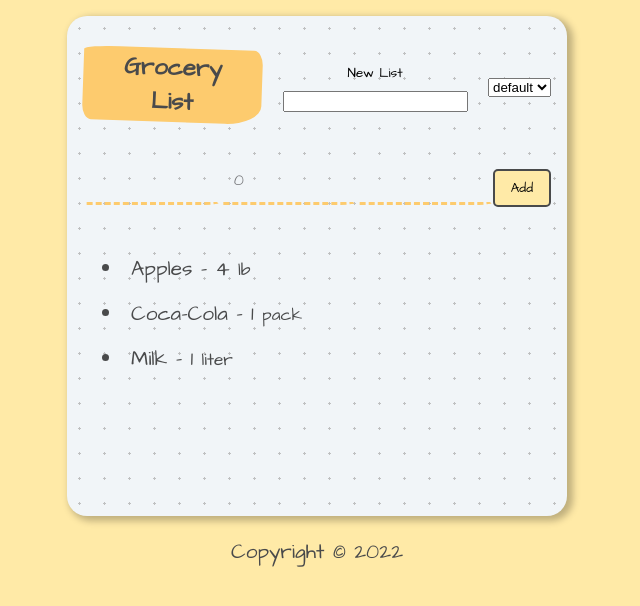
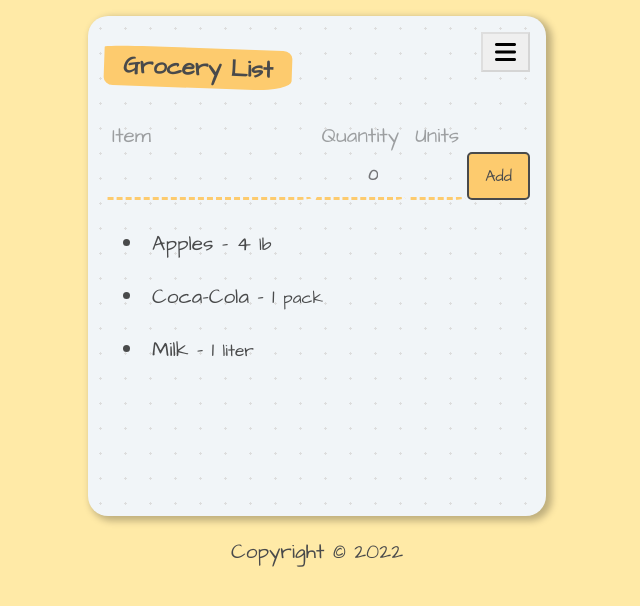
Before and after one commit to liudmylai/react-groceries, a React (Create React App) app: page / in a window 1280 px wide. Shown: the top 606 px of the page, without its empty margins (323-963 px from the left). Built offline with nearby package versions, Linux system fonts and the light colour scheme.

Commit message:
updated styles and logic

```diff
--- a/public/index.html
+++ b/public/index.html
@@ -11,6 +11,9 @@
     />
 
     <title>React Groceries</title>
+    <!-- Font Awesome -->
+    <script src="https://kit.fontawesome.com/c8db5b8994.js" crossorigin="anonymous"></script>
+
   </head>
   <body>
     <noscript>You need to enable JavaScript to run this app.</noscript>
--- a/src/App.css
+++ b/src/App.css
@@ -15,25 +15,28 @@ body {
 }
 
 .container {
+  position: relative;
   width: 100%;
   height: auto;
   min-height: 500px;
   max-width: 500px;
   min-width: 250px;
   background: #f1f5f8;
-  background-image: radial-gradient(#bfc0c1 7.2%, transparent 0);
+  background-image: radial-gradient(#ddd 7.2%, transparent 0);
   background-size: 25px 25px;
   border-radius: 20px;
   box-shadow: 4px 3px 7px 2px #00000040;
   padding: 1rem;
   box-sizing: border-box;
 }
+
 .heading {
   display: flex;
   align-items: center;
-  justify-content: center;
+  justify-content:space-between;
   margin-bottom: 1rem;
 }
+
 .heading h1 {
   transform: rotate(2deg);
   padding: 0.2rem 1.2rem;
@@ -42,13 +45,101 @@ body {
   font-size: 1.5rem;
 }
 
+.overlay {
+  background-color: rgba(100,100,100,.8);
+  position: absolute;
+  top: 0;
+  bottom: 0;
+  right: 0;
+  left: 0;
+  border-radius: 20px;
+  z-index: 1;
+  display: none;
+}
+
+.toggler {
+  cursor: pointer;
+  position: absolute;
+  top: 1rem;
+  right: 1rem;
+  padding: 0.35rem 0.75rem;
+  border-color: rgba(0,0,0,.1);
+  z-index: 3;
+}
+
+.toggler span {
+  font-size: 1.5rem;
+  line-height: 1.5rem;
+}
+
+.toggler-collapse {
+  position: absolute;
+  top: 0;
+  bottom: 0;
+  right: 0;
+  min-width: 50%;
+  background-color: #fff;
+  padding: 3.5rem 1rem 1rem;
+  display: flex;
+  flex-direction: column;
+  gap: 0.5rem;
+  border-radius: 20px;
+  z-index: 2;
+  overflow-y: auto;
+  display: none;
+}
+
+.toggler-collapse ul {
+  list-style: none;
+  margin: 0;
+  padding: 0;
+  border-bottom: 2px solid #ddd;
+}
+
+.toggler-collapse li:hover,
+.toggler-collapse li.active {
+  color: #fdcb6e;
+}
+
+.has-validation {
+  position: relative;
+  display: flex;
+  flex-wrap: wrap;
+  align-items: stretch;
+  width: 100%;
+}
+
+.error {
+  position: absolute;
+  top: 100%;
+  z-index: 5;
+  display: none;
+  max-width: 100%;
+  padding: 0.25rem 0.5rem;
+  margin-top: 0.1rem;
+  font-size: .875rem;
+  color: #fff;
+  background-color: rgba(220,53,69,.9);
+  border-radius: 0.25rem;
+}
+
+.toggler-collapse input {
+  height: 30px;
+  padding: 5px 10px;
+  font-size: 12px;
+  line-height: 1.5;
+  border-radius: 3px;
+  flex: 1;
+}
+
 .form {
   display: flex;
   align-items: stretch;
+  justify-content: space-between;
   width: 100%;
 }
 .form input {
-  /* box-sizing: border-box; */
+  box-sizing: border-box;
   background-color: transparent;
   padding: 0.7rem;
   border-bottom-right-radius: 15px 3px;
@@ -58,55 +149,119 @@ body {
   font-family: "Architects Daughter", cursive;
   font-size: 1rem;
   color: hsla(260, 2%, 25%, 0.7);
-  /* width: max-content;
-  min-width: 0; */
-  margin-bottom: 20px;
-    flex: 1 1 auto;
-    width: 1%;
-    min-width: 0;
-}
-
-button {
-  padding: 0;
-  border: none;
-  font-family: "Architects Daughter", cursive;
-  text-decoration: none;
-  padding-bottom: 3px;
-  border-radius: 5px;
-  background-color: transparent;
-}
-button span {
-  background: #ffeaa7;
-  display: block;
-  padding: 0.5rem 1rem;
-  border-radius: 5px;
-  border: 2px solid hsl(198, 1%, 29%);
 }
 
 .item {
   position: relative;
+  display: flex;
+  flex-wrap: nowrap
 }
 
 li {
   cursor: pointer;
   text-align: left;
-  position: relative;
   padding: 0.5rem;
+  flex: 1;
 }
 
-li:hover {
-  /* background: #ddd; */
-}
 .close {
   cursor: pointer;
-  position: absolute;
-  right: 0;
-  top: 0;
-  padding: 0.5rem;
-  opacity: 0;
+  padding: calc(0.75rem - 4px) 0.75rem;
+  margin: 0.5rem;
+  display: inline-block;
+  font-weight: 400;
+  text-align: center;
+  white-space: nowrap;
+  user-select: none;
+  font-size: 1rem;
+  line-height: 1;
+  border-radius: 0.25rem;
+  transition: color .15s ease-in-out,background-color .15s ease-in-out,border-color .15s ease-in-out,box-shadow .15s ease-in-out;
+
+  color: #dc3545;
+  background-color: transparent;
+  background-image: none;
+  border: 2px solid #dc3545;
+
+  visibility: hidden;
 }
 
 .item:hover .close {
-  opacity: 1;
-  background-color: #ffeaa7;
+  visibility: visible;
 }
+
+.close:hover {
+  color: #fff;
+  background-color: #dc3545;
+}
+
+.input {
+  display: flex;
+  flex-direction: column;
+  align-items: flex-start;
+}
+
+.input > * {
+  padding: 0px 0.5rem;
+}
+
+.input label {
+  opacity: 0.5;
+}
+
+.input input {
+  font-weight: bold;
+  width: 100%;
+}
+
+.input [type="number"] {
+  text-align: right;
+}
+
+.flex {
+  flex: 1;
+}
+
+.autosized {
+  position: relative;
+  /* Have some width if the input is empty */
+  min-width: 1rem;
+  /* Adjust size to match the span */
+  width: min-content;
+}
+
+.autosized span {
+  visibility: hidden;
+  height: 0;
+  /* Prevent the span from wrapping the text when input value has multiple words, or collapsing multiple spaces into one */
+  white-space: pre;
+}
+
+.autosized input {
+    position: absolute;
+    left: 0;
+    bottom: 0;
+}
+
+.button {
+  cursor: pointer;
+  display: flex;
+  align-items: flex-end;
+  padding: 0;
+  font-family: "Architects Daughter", cursive;
+  font-size: 1rem;
+  border: none;
+}
+
+.button span {
+  background: #fdcb6e;
+  display: block;
+  padding: 0.7rem 1rem;
+  border-radius: 5px;
+  border: 2px solid hsl(198, 1%, 29%);
+  width: 100%;
+}
+
+.button:hover span {
+  background: #ffeaa7;
+}
--- a/src/components/Form.js
+++ b/src/components/Form.js
@@ -14,6 +14,7 @@ class Form extends Component {
             isPurchased: false
         }
     }
+
     // update the value and set it as the current value of 'grocery'
     handleChange = (event) => {
         let { id, value } = event.target;
@@ -27,6 +28,7 @@ class Form extends Component {
         }
         this.setState(prevState => ({ ...prevState, [id]: value }));
     }
+
     // add a new item to the list when user clicks on 'Add' button
     handleClick = (event) => {
         this.props.addItem(this.state);
@@ -41,27 +43,38 @@ class Form extends Component {
     render() {
         return (
             <div className="form">
+                <div className="input flex">
+                    <label htmlFor="item">Item</label>
                     <input
                         id="item"
                         onChange={this.handleChange}
                         value={this.state.item}
                         type="text"
                     />
+                </div>
+                <div className="input autosized">
+                    <label htmlFor="quantity">Quantity</label>
                     <input
                         id="quantity"
                         onChange={this.handleChange}
                         value={this.state.quantity}
                         type="number"
                     />
+                    <span>{this.state.quantity}</span>
+                </div>
+                <div className="input autosized">
+                    <label htmlFor="units">Units</label>
                     <input
                         id="units"
                         onChange={this.handleChange}
                         value={this.state.units}
                         type="text"
                     />
-                <button onClick={this.handleClick}>
+                    <span>{this.state.units}</span>
+                </div>
+                <div className="button" onClick={this.handleClick}>
                     <span>Add</span>
-                </button>
+                </div>
             </div>
         );
     }
--- a/src/components/Header.js
+++ b/src/components/Header.js
@@ -2,27 +2,17 @@
  *  Class Component
  */
 import { Component } from "react";
-import ListSelector from "./ListSelector";
-import ListForm from "./ListForm";
 
 class Header extends Component {
     render() {
         return (
             <div className="heading">
                 <h1>Grocery List</h1>
-                <ListForm
-                    lists={this.props.lists}
-                    addList={this.props.addList}
-                />
-                <ListSelector
-                    currentList={this.props.currentList}
-                    lists={this.props.lists}
-                    selectList={this.props.selectList}
-                />
             </div>
         );
     }
 }
+
 export default Header;
 
 
--- a/src/components/Layout.js
+++ b/src/components/Layout.js
@@ -7,6 +7,7 @@ import Header from "./Header";
 import Main from "./Main";
 import Footer from "./Footer";
 import Form from "./Form";
+import Menu from "./Menu";
 
 class Layout extends Component {
     constructor(props) {
@@ -21,6 +22,7 @@ class Layout extends Component {
             ]
         };
     }
+
     // add a new grocery list
     addList = (newList) => {
         this.setState(prevState => ({
@@ -88,12 +90,13 @@ class Layout extends Component {
         return (
             <>
                 <div className="container">
-                    <Header
+                    <Menu
                         currentList={this.state.currentList}
                         lists={this.state.lists}
                         addList={this.addList}
                         selectList={this.selectList}
                     />
+                    <Header />
                     <Form
                         addItem={this.addItem}
                     />
--- a/src/components/ListForm.js
+++ b/src/components/ListForm.js
@@ -12,22 +12,20 @@ class ListForm extends Component {
     // update the value and set it as the current value of 'grocery'
     handleChange = (event) => {
         let { id, value } = event.target;
-
         const checkIfExists = this.props.lists
             .filter(list => list.name === value).length > 0;
-
         this.setState(prevState => ({
             ...prevState,
             isExists: checkIfExists,
             [id]: value
         }));
-
     }
 
     // add a new grocery list when user clicks on 'New List' button
     handleClick = (event) => {
         if (this.state.name !== '' && !this.state.isExists) {
             this.props.addList(this.state.name);
+            this.props.toogleMenu();
             this.setState({
                 name: '',
                 isExists: false
@@ -37,18 +35,20 @@ class ListForm extends Component {
 
     render() {
         return (
-            <div>
-                <button onClick={this.handleClick}>
-                    New List
-                </button>
+            <>
+                <div className="has-validation">
                     <input
                         id="name"
                         onChange={this.handleChange}
                         value={this.state.name}
                         type="text"
                     />
-                <p style={{display:(this.state.isExists?'block':'none')}}>This name is already used</p>
+                    <div className="error" style={{ display: (this.state.isExists ? 'block' : 'none') }}>This name is already used</div>
                 </div>
+                <div className="button" onClick={this.handleClick}>
+                    <span>New List</span>
+                </div>
+            </>
         );
     }
 }
--- a/src/components/ListSelector.js
+++ /dev/null
@@ -1,20 +0,0 @@
-import { Component } from "react";
-import ListOption from "./ListOption";
-
-class ListSelector extends Component {
-    handleChange = (event) => {
-        this.props.selectList(event.target.value);
-    }
-
-    render() {
-        return (
-            <div>
-                <select onChange={this.handleChange} value={this.props.currentList}>
-                    {this.props.lists.map((list, index) => <ListOption name={list.name} key={index} />)}
-                </select>
-            </div>
-        );
-    }
-
-}
-export default ListSelector;
--- /dev/null
+++ b/src/components/Menu.js
@@ -0,0 +1,52 @@
+import { Component } from "react";
+import ListForm from "./ListForm";
+import MenuList from "./MenuList";
+
+class Menu extends Component {
+    constructor() {
+        super();
+        this.state = {
+            isToggle: false
+        }
+    }
+
+    toogleMenu = (event) => {
+        this.setState({
+            isToggle: !this.state.isToggle
+        })
+    }
+
+    render() {
+        return (
+            <>
+                <button className="toggler"
+                    onClick={this.toogleMenu}
+                    type="button">
+                    <span className="toggler-icon">
+                        <i className={this.state.isToggle ? "fas fa-times" : "fas fa-bars"}></i>
+                    </span>
+                </button>
+                <div className="toggler-collapse"
+                    style={{ display: this.state.isToggle ? "flex" : "none" }}
+                >
+                    <MenuList
+                        currentList={this.props.currentList}
+                        lists={this.props.lists}
+                        selectList={this.props.selectList}
+                        toogleMenu={this.toogleMenu}
+                    />
+                    <ListForm
+                        lists={this.props.lists}
+                        addList={this.props.addList}
+                        toogleMenu={this.toogleMenu}
+                    />
+                </div>
+                <div className="overlay"
+                    style={{ display: this.state.isToggle ? "block" : "none" }}
+                />
+            </>
+        );
+    }
+}
+
+export default Menu;
--- /dev/null
+++ b/src/components/MenuItem.js
@@ -0,0 +1,20 @@
+import { Component } from "react";
+
+class MenuItem extends Component {
+    handleClick = (event) => {
+        this.props.selectList(event.target.dataset.value);
+        this.props.toogleMenu();
+    }
+    render() {
+        console.log(this.props.currentList +" "+ this.props.name)
+        return (
+            <li onClick={this.handleClick}
+                data-value={this.props.name}
+                className={this.props.currentList === this.props.name ? 'active' : ''}>
+                    {this.props.name}
+            </li>
+        );
+    }
+}
+
+export default MenuItem;
--- /dev/null
+++ b/src/components/MenuList.js
@@ -0,0 +1,22 @@
+import { Component } from "react";
+import MenuItem from "./MenuItem";
+
+class MenuList extends Component {
+    render() {
+        return (
+            <ul>
+                    {this.props.lists.map((list, index) =>
+                        <MenuItem
+                            name={list.name}
+                            key={index}
+                            currentList={this.props.currentList}
+                            selectList={this.props.selectList}
+                            toogleMenu={this.props.toogleMenu}
+                        />
+                    )}
+            </ul>
+        );
+    }
+
+}
+export default MenuList;
```
Also changed, not shown: src/components/Grocery.js (+6 -4 lines), src/components/ListOption.js (deleted, +0 -11 lines). Lines whose indentation alone changed are shown as unchanged.
